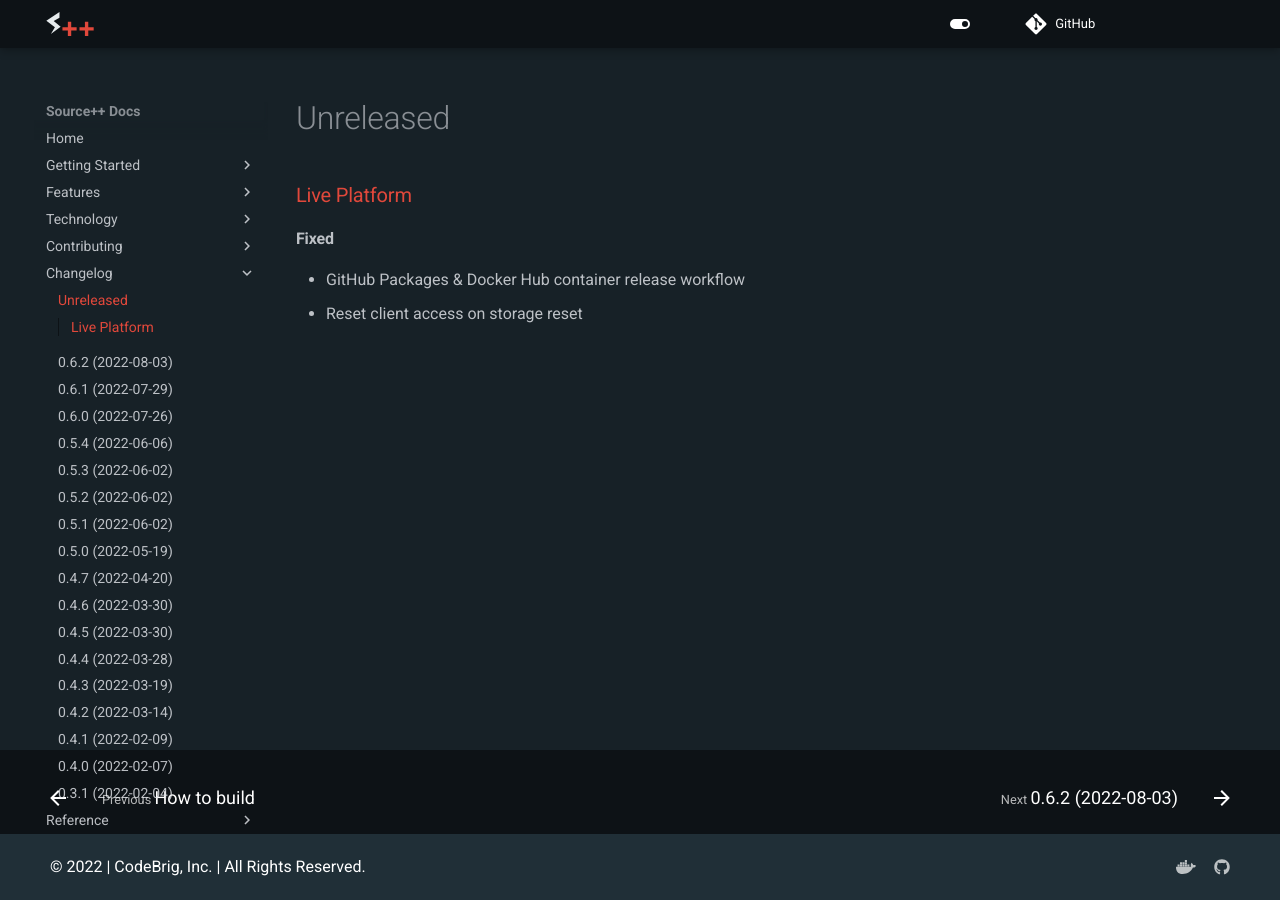
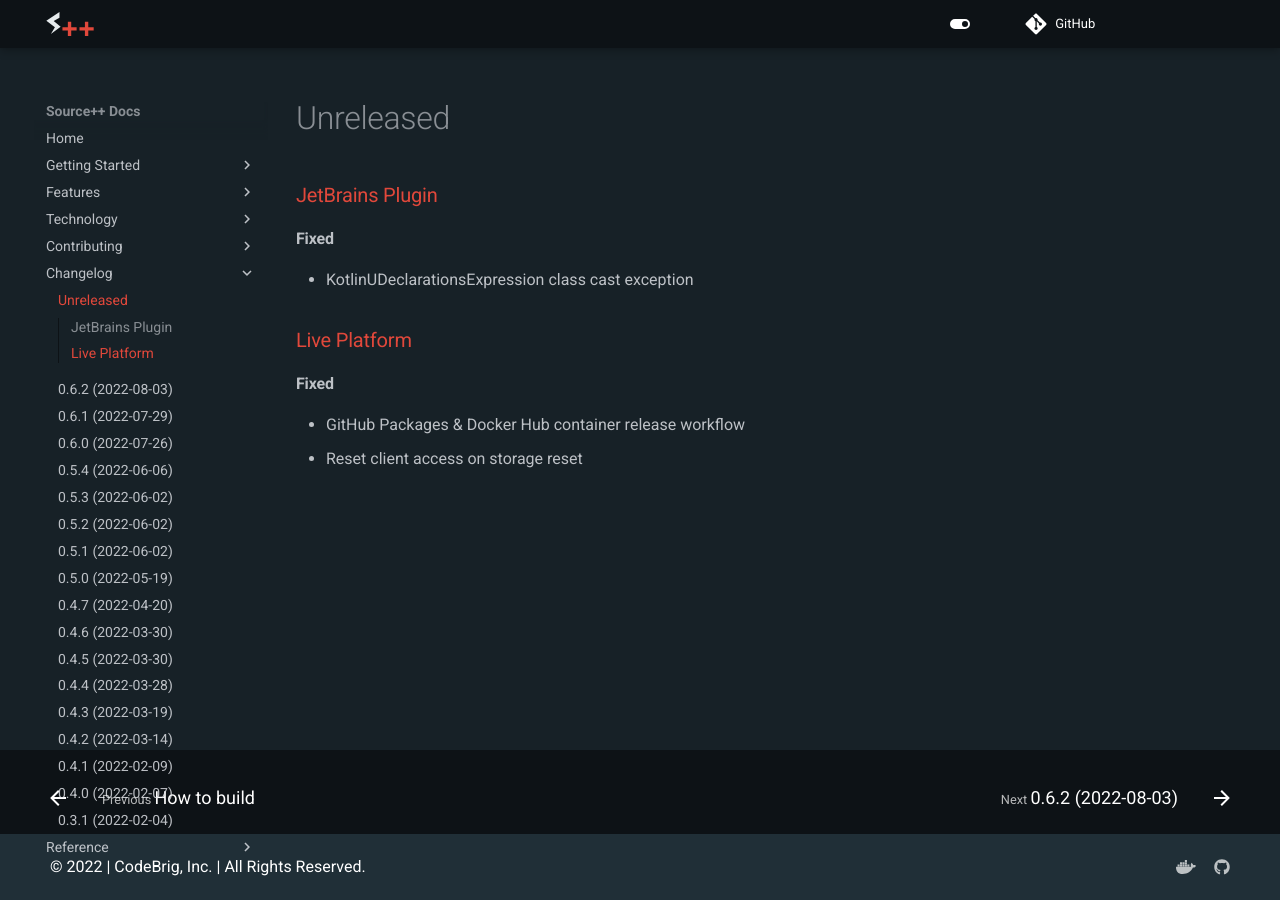
Before and after one commit to sourceplusplus/documentation, an MkDocs documentation site: the page built from docs/changelog/README.md, in a window 1280 px wide. Built offline with MkDocs 1.6.1 and Material for MkDocs 9.7.7, drawn with Linux system fonts in a browser that asks for light colours; comment, search, counter and statistics services are not loaded; the version menu is left out.

Commit message:
docs: changes

```diff
--- a/docs/changelog/README.md
+++ b/docs/changelog/README.md
@@ -1,4 +1,9 @@
 # Unreleased
+
+### [JetBrains Plugin](https://github.com/sourceplusplus/interface-jetbrains)
+
+#### Fixed
+- KotlinUDeclarationsExpression class cast exception
 
 ### [Live Platform](https://github.com/sourceplusplus/live-platform)
 
```
